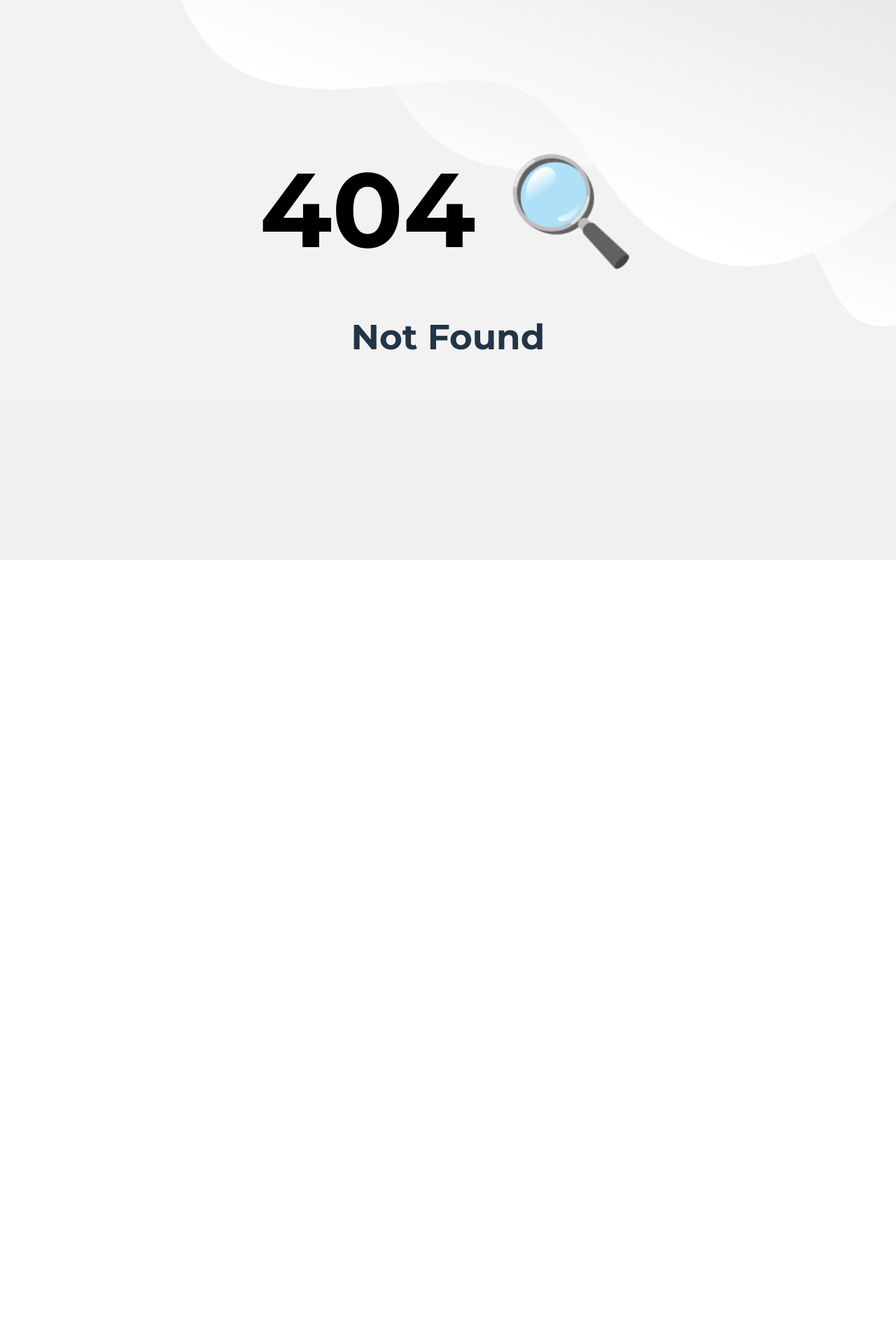
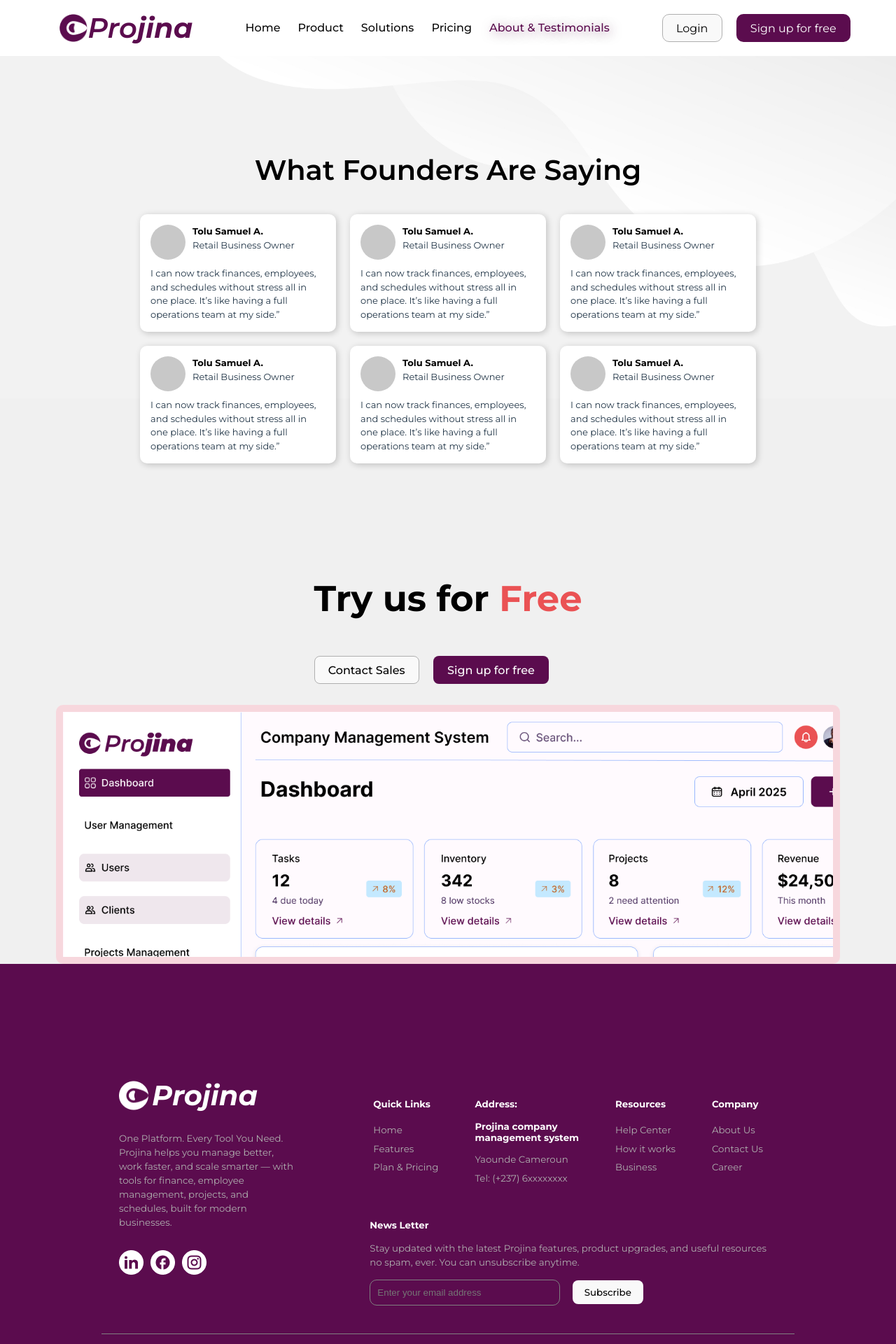
Before and after one commit to CarlTeclancing/projina-lp, a React (Vite) app: page /about in a window 1280 px wide. Before the commit this address had no page. Shown: the top 1920 px of the page at 70% size. Before the commit the page ends 800 px from the top, so only its background shows below. Built offline with nearby package versions, Linux system fonts and the light colour scheme.

Commit message:
worked on the about page and modified the footer

```diff
--- a/src/App.jsx
+++ b/src/App.jsx
@@ -5,6 +5,7 @@ import Layout from './Layout'
 import NotFound from './pages/404.jsx'
 import Pricing from './pages/Pricing.jsx'
 import Solutions from './pages/Solutions.jsx'
+import About from './pages/About.jsx'
 
 function App() {
 
@@ -19,6 +20,7 @@ function App() {
 
           <Route path='/pricing' element={<Pricing/>} />
           <Route path='/solutions' element={<Solutions/>} />
+          <Route path='/about' element={<About/>}/>
 
         </Route>
         <Route path='*' element={<NotFound/>} />
--- a/src/components/Footer.jsx
+++ b/src/components/Footer.jsx
@@ -42,6 +42,8 @@ const Footer = () =>{
                         </span>
                     </div>
 
+                    <div style={{display:'flex' ,flexDirection:'column'}} >
+                        <div className="footer-container-sub1">
                             <div className="footer-block">
                                 <span className="footer-block-title">Quick Links</span>
                                     Home <br/>
@@ -72,6 +74,18 @@ const Footer = () =>{
                             </div>
                         </div>
 
+                        <div style={{padding:20}}>
+                            <span className="footer-block-title">News Letter</span>
+                            <p>Stay updated with the latest Projina features, product upgrades, and useful resources <br/> no spam, ever. You can unsubscribe anytime.</p>
+                            <input type="text" className="input" placeholder="Enter your email address"/> &nbsp;&nbsp;&nbsp; <button>Subscribe</button>
+                        </div>
+
+                    </div>
+
+
+
+                </div>
+
                 <div className="footer-end">
                     <div className="footer-end-left">
                         <span>Quick links</span>
--- a/src/components/Header.jsx
+++ b/src/components/Header.jsx
@@ -21,7 +21,7 @@ const Header =() =>{
                     <span className={location.pathname == '/product' ? 'active-link':''}> <Link to={'/product'} > Product </Link></span>
                     <span className={location.pathname == '/solutions' ? 'active-link':''}><Link to={'/solutions'} > Solutions </Link></span>
                     <span className={location.pathname == '/pricing' ? 'active-link':''}><Link to={'/pricing'} > Pricing </Link></span>
-                    <span><Link to={'/start-ups'}> About & Testimonials </Link></span>
+                    <span className={location.pathname == '/about' ? 'active-link':''}><Link to={'/about'}> About & Testimonials </Link></span>
                 </div>
 
                 <div className={'headerBtns'}>
--- /dev/null
+++ b/src/pages/About.jsx
@@ -0,0 +1,96 @@
+import React from "react";
+import '../styles/aboutStyles.css'
+
+const About = () => {
+    return(
+        <React.Fragment>
+            <div className="about-container">
+
+                <h2 className="about-title">What Founders Are Saying</h2>
+
+                <div className="about-blocks">
+                    <div className="about-block">
+                        <div className='about-block-header'>
+                            <span className="pp"></span>
+                            <div className="about-block-profile">
+                                <b>Tolu Samuel A.</b>
+                                <span style={{fontSize:'small'}}>Retail Business Owner</span>
+                            </div>
+                        </div>
+                        <div>
+                            I can now track finances, employees, and schedules without stress  all in one place. It’s like having a full operations team at my side.”
+                        </div>
+                    </div>
+
+                    <div className="about-block">
+                        <div className='about-block-header'>
+                            <span className="pp"></span>
+                            <div className="about-block-profile">
+                                <b>Tolu Samuel A.</b>
+                                <span style={{fontSize:'small'}}>Retail Business Owner</span>
+                            </div>
+                        </div>
+                        <div>
+                            I can now track finances, employees, and schedules without stress  all in one place. It’s like having a full operations team at my side.”
+                        </div>
+                    </div>
+
+                    <div className="about-block">
+                        <div className='about-block-header'>
+                            <span className="pp"></span>
+                            <div className="about-block-profile">
+                                <b>Tolu Samuel A.</b>
+                                <span style={{fontSize:'small'}}>Retail Business Owner</span>
+                            </div>
+                        </div>
+                        <div>
+                            I can now track finances, employees, and schedules without stress  all in one place. It’s like having a full operations team at my side.”
+                        </div>
+                    </div>
+
+                    <div className="about-block">
+                        <div className='about-block-header'>
+                            <span className="pp"></span>
+                            <div className="about-block-profile">
+                                <b>Tolu Samuel A.</b>
+                                <span style={{fontSize:'small'}}>Retail Business Owner</span>
+                            </div>
+                        </div>
+                        <div>
+                            I can now track finances, employees, and schedules without stress  all in one place. It’s like having a full operations team at my side.”
+                        </div>
+                    </div>
+
+                    <div className="about-block">
+                        <div className='about-block-header'>
+                            <span className="pp"></span>
+                            <div className="about-block-profile">
+                                <b>Tolu Samuel A.</b>
+                                <span style={{fontSize:'small'}}>Retail Business Owner</span>
+                            </div>
+                        </div>
+                        <div>
+                            I can now track finances, employees, and schedules without stress  all in one place. It’s like having a full operations team at my side.”
+                        </div>
+                    </div>
+
+                    <div className="about-block">
+                        <div className='about-block-header'>
+                            <span className="pp"></span>
+                            <div className="about-block-profile">
+                                <b>Tolu Samuel A.</b>
+                                <span style={{fontSize:'small'}}>Retail Business Owner</span>
+                            </div>
+                        </div>
+                        <div>
+                            I can now track finances, employees, and schedules without stress  all in one place. It’s like having a full operations team at my side.”
+                        </div>
+                    </div>
+
+                </div>
+            </div>
+        </React.Fragment>
+    )
+}
+
+export default About
--- /dev/null
+++ b/src/styles/aboutStyles.css
@@ -0,0 +1,53 @@
+.about-container{
+    /* border: solid 1px red; */
+    width: fit-content;
+    margin: auto;
+    padding:100px 0px;
+    display: flex;
+    flex-direction: column;
+    align-items: center;
+    max-width: 1000px;
+}
+
+.about-title{
+    color: black;
+    font-size: 40px;
+    font-weight: 600;
+}
+
+
+.about-blocks{
+    display: flex;
+    gap:20px;
+    flex-wrap: wrap;
+    justify-content: center;
+}
+
+.about-block{
+    padding:15px;
+    max-width: 250px;
+    background-color: white;
+    border-radius: 10px;
+    display: flex;
+    flex-direction: column;
+    gap:10px;
+    font-size: small;
+    box-shadow: 2px 2px 10px rgba(0,0,0,0.2);
+}
+
+.about-block-header{
+    display: flex;
+    gap:10px;
+}
+
+.about-block-profile{
+    display: flex;
+    flex-direction: column;
+}
+
+.pp{
+    width: 50px;
+    height: 50px;
+    background-color:rgb(200,200,200);
+    border-radius: 50px;
+}
--- a/src/styles/footerStyles.css
+++ b/src/styles/footerStyles.css
@@ -21,6 +21,15 @@
     border-bottom: solid 1px grey;
     margin:20px auto;
 }
+.footer-container-sub1{
+    display: flex;
+    gap:40px;
+    padding:20px;
+    justify-content: space-between;
+    /* border: solid 1px red; */
+}
+
+
 .footer-logo{
     display: flex;
     align-items: center;
@@ -66,3 +75,13 @@
     display: flex;
     gap:10px;
 }
+
+.input{
+    min-width: 250px;
+    background-color: transparent;
+    border-radius: 10px;
+    padding:10px;
+    border:solid 1px grey;
+    color: white;
+    outline: none;
+}
```
Lines whose indentation alone changed are shown as unchanged.
